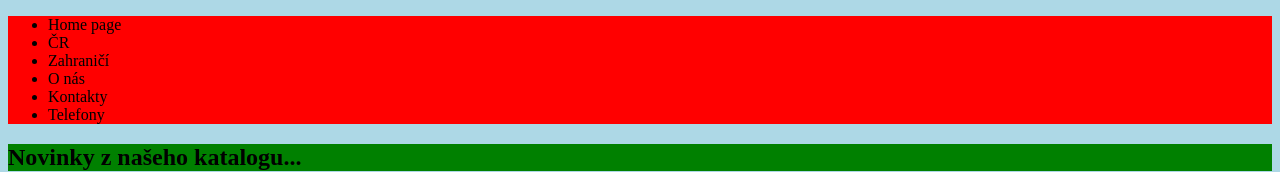
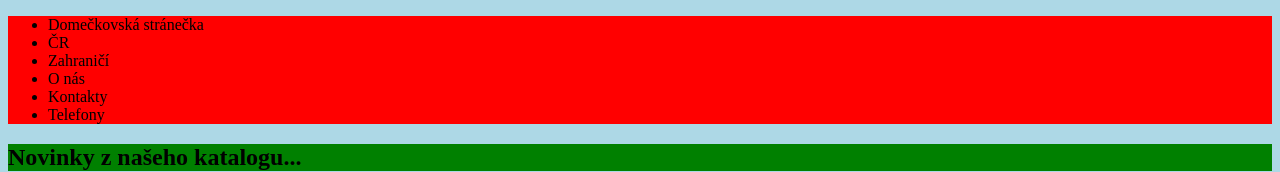
Before and after one commit to serych/19M-odp, a plain HTML site: page index.html in a window 1280 px wide. Shown: the top 172 px of the page. Drawn offline with Linux system fonts and the light colour scheme.

Commit message:
minimalistická verze

```diff
--- a/index.html
+++ b/index.html
@@ -8,7 +8,7 @@
 </head>
 <body>
 <ul>
-<li>Home page</li>
+<li>Domečkovská stránečka</li>
 <li>ČR</li>
 <li>Zahraničí</li>
 <li>O nás</li>
```
